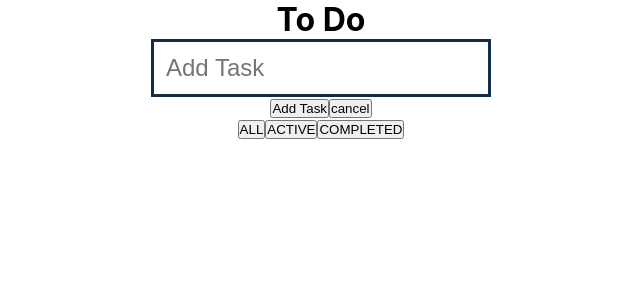
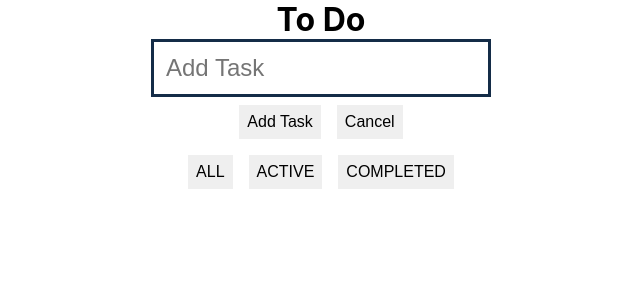
Before and after one commit to M-Hafez22/To-Do-App, a React (Create React App) app: page / in a window 1280 px wide. Shown: the top 300 px of the page, without its empty margins (319-959 px from the left). Built offline with nearby package versions, Linux system fonts and the light colour scheme.

Commit message:
Styles buttons

```diff
--- a/src/styles/main.scss
+++ b/src/styles/main.scss
@@ -15,3 +15,17 @@
       margin: 0.5em;
   }
 }
+
+
+button {
+    padding : 0.5em;
+    margin: .5em;
+    text-transform: capitalize;
+    font-size: 1em;
+    border:none;
+    cursor: pointer;
+
+    &:hover {
+        text-decoration: underline;
+    }
+}
```
